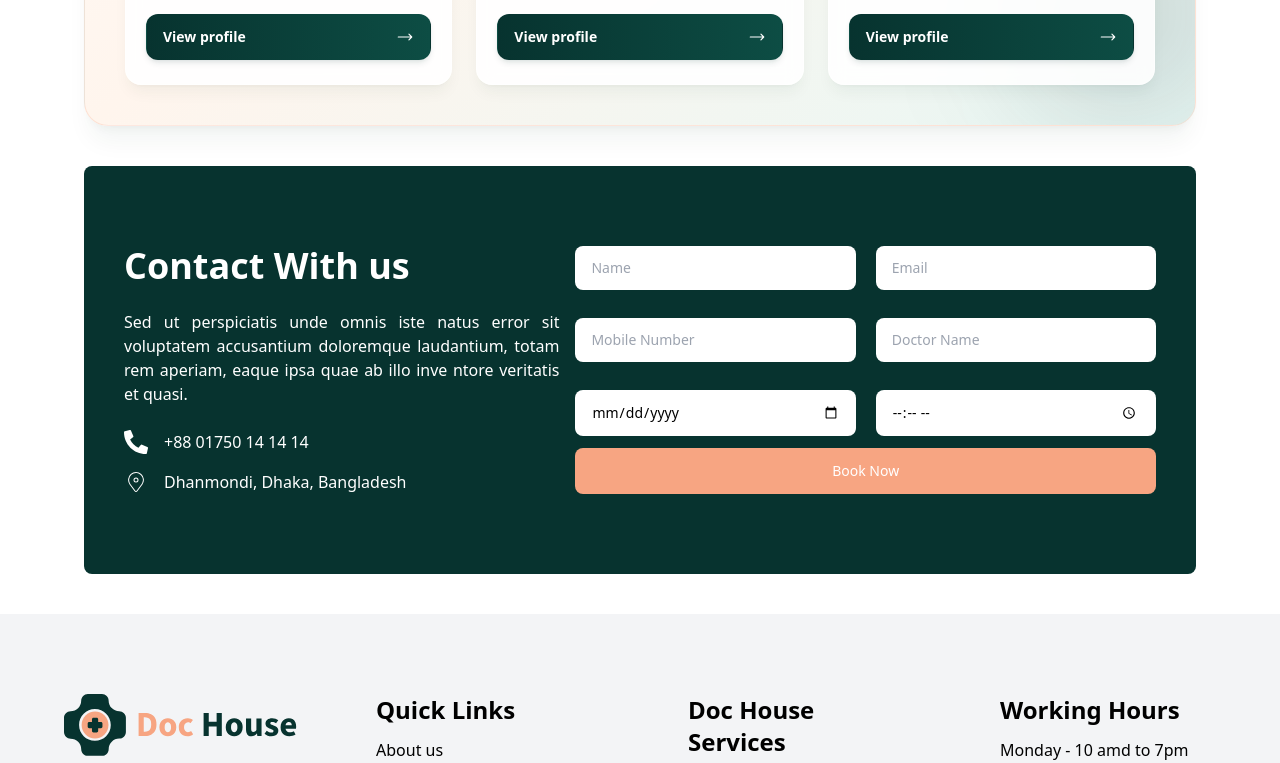
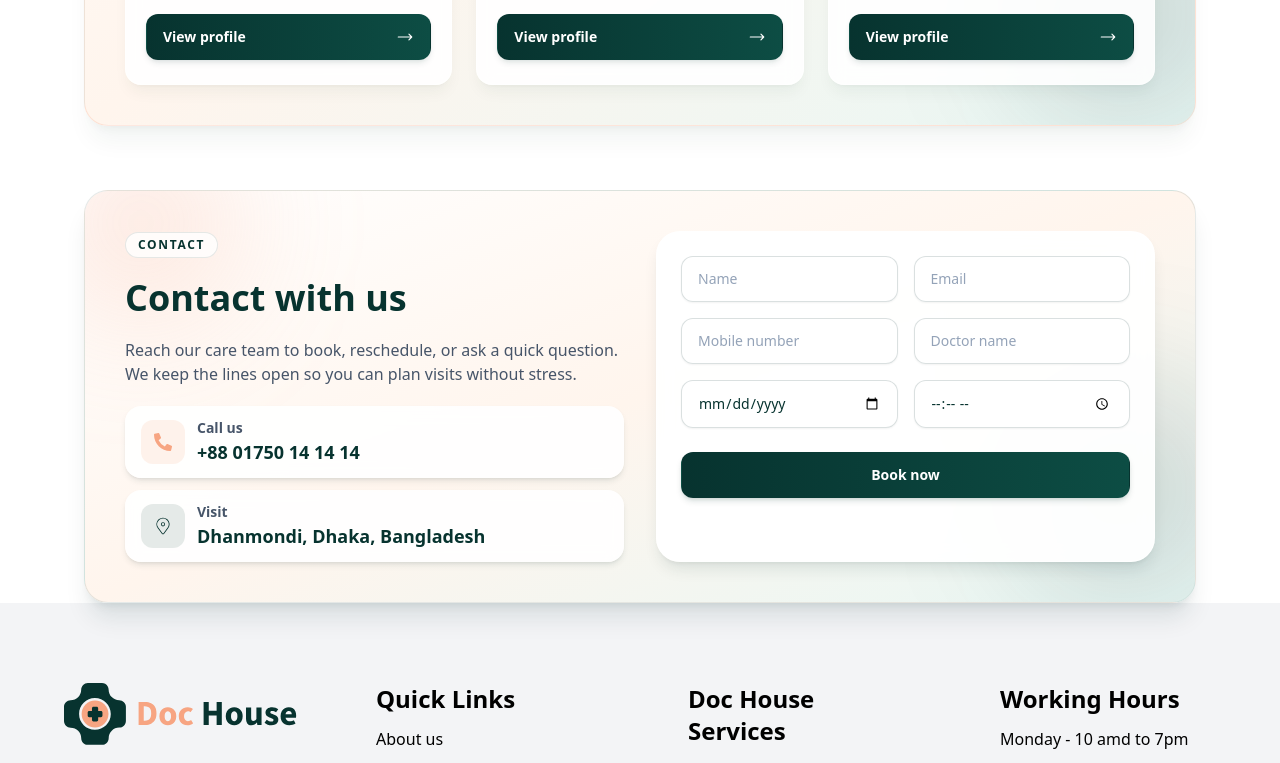
Before and after one commit to gmshimon/Doc_house_building, a React (Vite) app in the folder Frontend/: page / in a window 1280 px wide. Shown: the part 3380-4143 px from the top of the page. Built offline with nearby package versions, Linux system fonts and the light colour scheme; no server answers.

Commit message:
update the contact component

```diff
--- a/Frontend/src/Component/Contact/Contact.jsx
+++ b/Frontend/src/Component/Contact/Contact.jsx
@@ -4,81 +4,70 @@ import { FaPhoneAlt } from 'react-icons/fa'
 
 const Contact = () => {
   return (
-    <section
-      id='contact'
-      className='bg-[#07332F] text-white md:flex py-20 px-10 rounded-lg mt-10 mb-10 font-[Source Sans 3]'
-    >
-      <div className='md:w-3/4 md:mr-4'>
-        <h1 className='text-4xl font-semibold mb-4'>Contact With us</h1>
-        <p className='my-6 text-justify'>
-          Sed ut perspiciatis unde omnis iste natus error sit voluptatem
-          accusantium doloremque laudantium, totam rem aperiam, eaque ipsa quae
-          ab illo inve ntore veritatis et quasi.
+    <section id='contact' className='w-full mt-16'>
+      <div className='relative overflow-hidden rounded-3xl border border-[#07332F]/10 bg-gradient-to-br from-white via-[#fff5ed] to-[#e8f7f4] px-6 py-10 shadow-xl shadow-[#07332F]/10 md:px-10'>
+        <div className='pointer-events-none absolute -left-10 -top-16 h-48 w-48 rounded-full bg-[#F7A582]/25 blur-3xl' />
+        <div className='pointer-events-none absolute -right-10 bottom-0 h-56 w-56 rounded-full bg-[#07332F]/15 blur-3xl' />
+
+        <div className='relative grid gap-8 lg:grid-cols-2'>
+          <div className='space-y-5'>
+            <p className='inline-flex w-fit items-center gap-2 rounded-full border border-[#07332F]/10 bg-white/80 px-3 py-1 text-xs font-semibold uppercase tracking-[0.14em] text-[#07332F]'>
+              Contact
             </p>
-        <div className='flex items-center mb-4'>
-          <p className='text-2xl mr-4'>
+            <h2 className='text-4xl font-semibold text-[#07332F]'>Contact with us</h2>
+            <p className='max-w-2xl text-slate-600'>
+              Reach our care team to book, reschedule, or ask a quick question. We keep the
+              lines open so you can plan visits without stress.
+            </p>
+            <div className='space-y-3'>
+              <div className='flex items-center gap-3 rounded-2xl bg-white/90 px-4 py-3 text-[#07332F] shadow-md shadow-[#07332F]/10 backdrop-blur'>
+                <span className='flex h-11 w-11 items-center justify-center rounded-xl bg-[#F7A582]/15 text-lg text-[#F7A582]'>
                   <FaPhoneAlt />
-          </p>
-          <p>+88 01750 14 14 14</p>
-        </div>
-        <div className='flex items-center'>
-          <p className='text-2xl mr-4'>
-            <CiLocationOn />
-          </p>
-          <p>Dhanmondi, Dhaka, Bangladesh</p>
+                </span>
+                <div>
+                  <p className='text-sm font-semibold text-slate-600'>Call us</p>
+                  <p className='text-lg font-semibold'>+88 01750 14 14 14</p>
                 </div>
               </div>
-      <div className='w-full h-full mt-5 md:mt-0'>
-        <div className='grid md:grid-cols-2 gap-x-5 gap-y-7 w-full'>
-          <div className='max-w-sm space-y-3'>
+              <div className='flex items-center gap-3 rounded-2xl bg-white/90 px-4 py-3 text-[#07332F] shadow-md shadow-[#07332F]/10 backdrop-blur'>
+                <span className='flex h-11 w-11 items-center justify-center rounded-xl bg-[#07332F]/10 text-xl text-[#07332F]'>
+                  <CiLocationOn />
+                </span>
+                <div>
+                  <p className='text-sm font-semibold text-slate-600'>Visit</p>
+                  <p className='text-lg font-semibold'>Dhanmondi, Dhaka, Bangladesh</p>
+                </div>
+              </div>
+            </div>
+          </div>
+
+          <div className='relative rounded-3xl border border-white/70 bg-white/95 p-6 shadow-lg shadow-[#07332F]/10 backdrop-blur'>
+            <div className='grid gap-4 sm:grid-cols-2'>
+              {[
+                { placeholder: 'Name', type: 'text' },
+                { placeholder: 'Email', type: 'email' },
+                { placeholder: 'Mobile number', type: 'tel' },
+                { placeholder: 'Doctor name', type: 'text' },
+                { placeholder: 'Preferred date', type: 'date' },
+                { placeholder: 'Preferred time', type: 'time' }
+              ].map(field => (
+                <div key={field.placeholder} className='space-y-2'>
                   <input
-              type='text'
-              className='py-2.5 sm:py-3 px-4 text-black block w-full border-gray-200 rounded-lg sm:text-sm focus:border-blue-500 focus:ring-blue-500 disabled:opacity-50 disabled:pointer-events-none  dark:border-neutral-700 dark:text-neutral-400 dark:placeholder-neutral-500 dark:focus:ring-neutral-600'
-              placeholder='Name'
+                    type={field.type}
+                    placeholder={field.placeholder}
+                    className='w-full rounded-xl border border-[#07332F]/15 bg-white/90 px-4 py-3 text-sm text-[#07332F] placeholder:text-slate-400 shadow-sm focus:border-[#F7A582] focus:ring-2 focus:ring-[#F7A582]/60 focus:outline-none'
                   />
                 </div>
-          <div className='max-w-sm space-y-3'>
-            <input
-              type='text'
-              className='py-2.5 sm:py-3 px-4 text-black block w-full border-gray-200 rounded-lg sm:text-sm focus:border-blue-500 focus:ring-blue-500 disabled:opacity-50 disabled:pointer-events-none  dark:border-neutral-700 dark:text-neutral-400 dark:placeholder-neutral-500 dark:focus:ring-neutral-600'
-              placeholder='Email'
-            />
-          </div>
-          <div className='max-w-sm space-y-3'>
-            <input
-              type='text'
-              className='py-2.5 sm:py-3 px-4 text-black block w-full border-gray-200 rounded-lg sm:text-sm focus:border-blue-500 focus:ring-blue-500 disabled:opacity-50 disabled:pointer-events-none  dark:border-neutral-700 dark:text-neutral-400 dark:placeholder-neutral-500 dark:focus:ring-neutral-600'
-              placeholder='Mobile Number'
-            />
-          </div>
-          <div className='max-w-sm space-y-3'>
-            <input
-              type='text'
-              className='py-2.5 sm:py-3 px-4 text-black block w-full border-gray-200 rounded-lg sm:text-sm focus:border-blue-500 focus:ring-blue-500 disabled:opacity-50 disabled:pointer-events-none  dark:border-neutral-700 dark:text-neutral-400 dark:placeholder-neutral-500 dark:focus:ring-neutral-600'
-              placeholder='Doctor Name'
-            />
-          </div>
-          <div className='max-w-sm space-y-3'>
-            <input
-              type='date'
-              className='py-2.5 sm:py-3 px-4 text-black block w-full border-gray-200 rounded-lg sm:text-sm focus:border-blue-500 focus:ring-blue-500 disabled:opacity-50 disabled:pointer-events-none dark:border-neutral-700 dark:text-neutral-400 dark:placeholder-neutral-500 dark:focus:ring-neutral-600'
-              placeholder='Doctor Name'
-            />
-          </div>
-          <div className='max-w-sm space-y-3'>
-            <input
-              type='time'
-              className='py-2.5 sm:py-3 px-4 text-black block w-full border-gray-200 rounded-lg sm:text-sm focus:border-blue-500 focus:ring-blue-500 disabled:opacity-50 disabled:pointer-events-none dark:border-neutral-700 dark:text-neutral-400 dark:placeholder-neutral-500 dark:focus:ring-neutral-600'
-              placeholder='Doctor Name'
-            />
-          </div>
+              ))}
             </div>
             <button
               type='button'
-          className='md:mt-3 mt-6 py-3 px-4 w-full text-center gap-x-2 text-sm font-medium rounded-lg border border-transparent bg-[#F7A582] text-white hover:bg-[#F7A582] focus:outline-hidden focus:[#F7A582] disabled:opacity-50 disabled:pointer-events-none'
+              className='mt-6 w-full rounded-xl border border-transparent bg-gradient-to-r from-[#07332F] to-[#0d4d44] px-5 py-3 text-sm font-semibold text-white shadow-md shadow-[#07332F]/15 transition hover:-translate-y-0.5 hover:shadow-lg focus-visible:outline focus-visible:outline-2 focus-visible:outline-offset-2 focus-visible:outline-[#07332F]'
             >
-          Book Now
+              Book now
             </button>
+          </div>
+        </div>
       </div>
     </section>
   )
```
Lines whose indentation alone changed are shown as unchanged.
